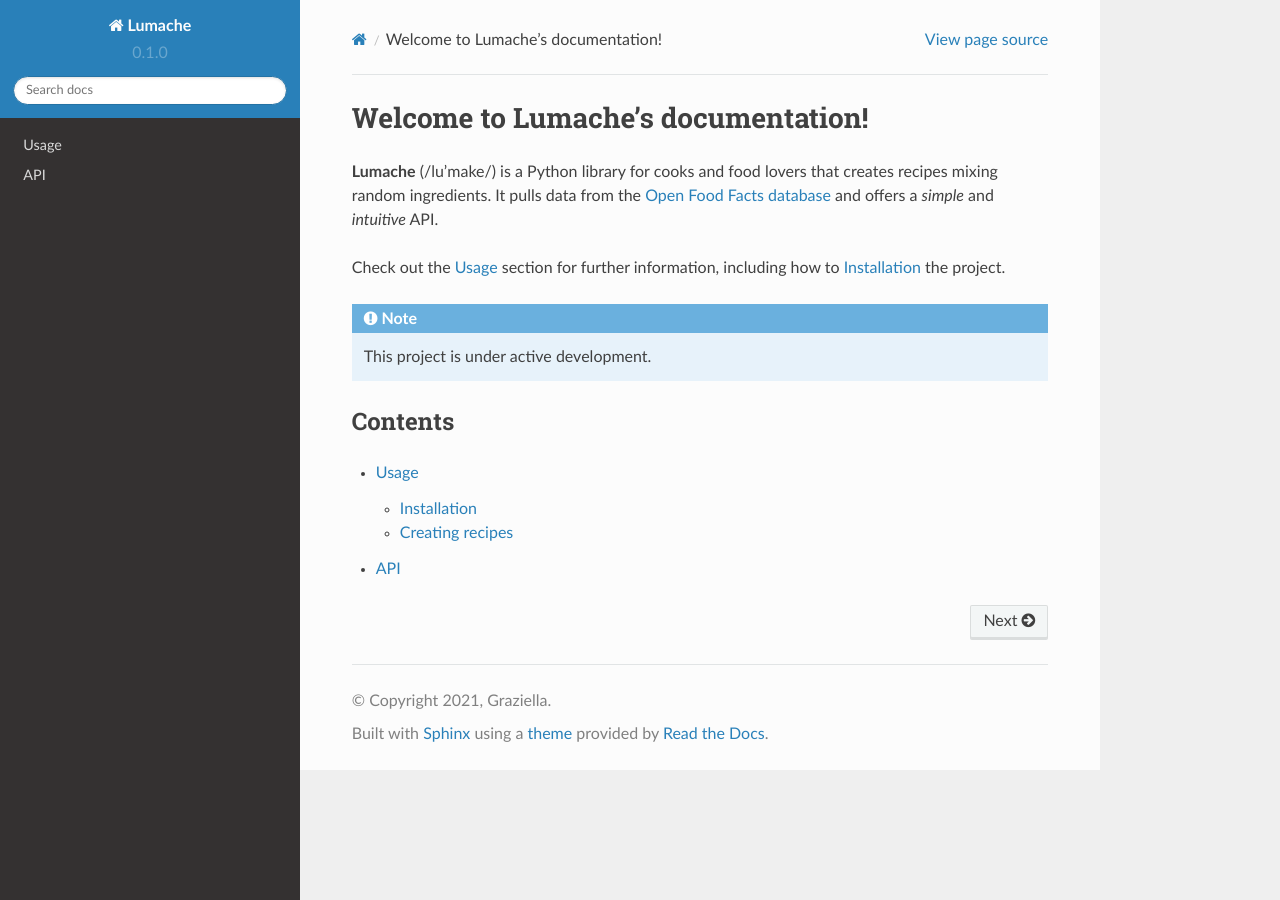
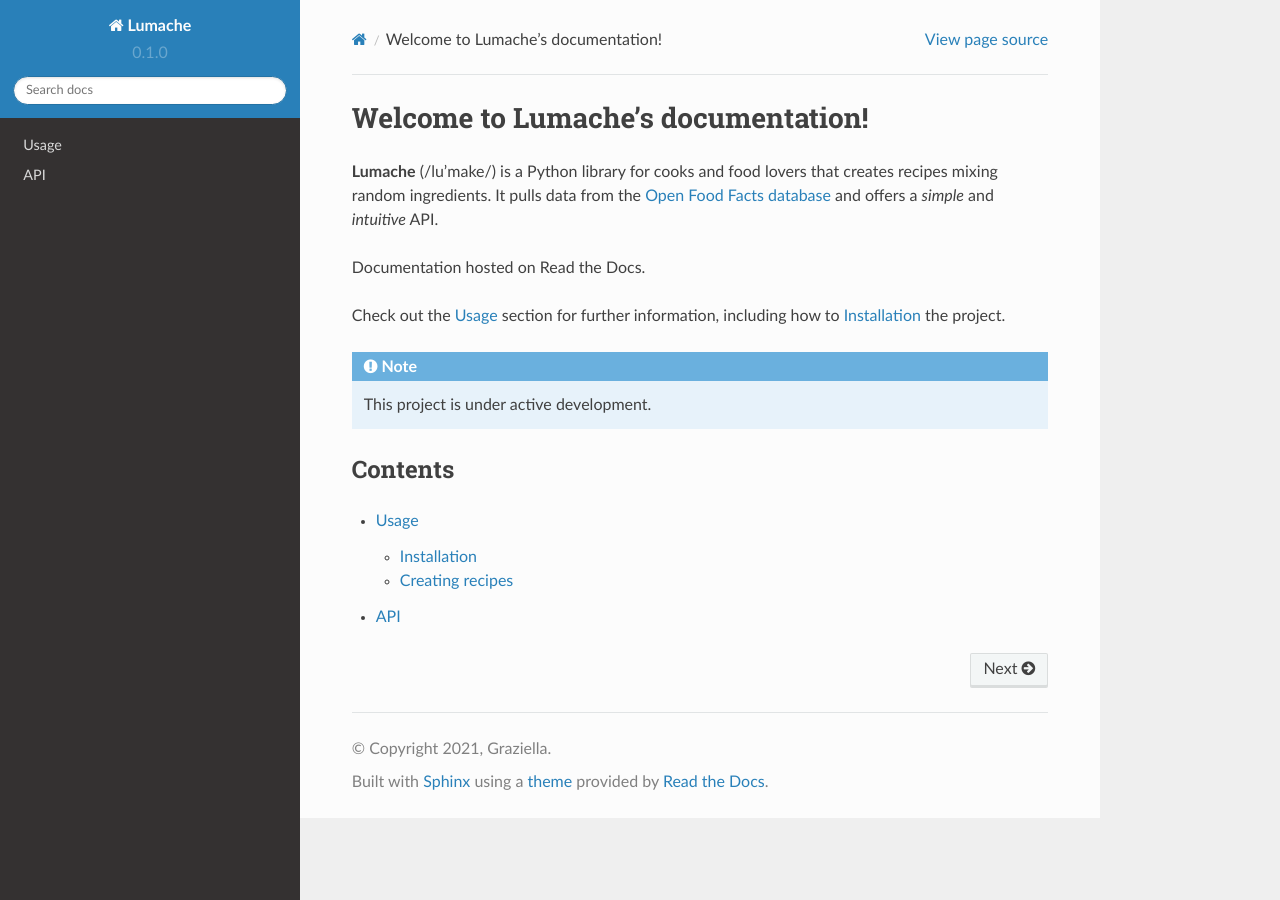
Before and after one commit to LaurineDargaud/matlab2py-image-analysis, a Sphinx documentation site: the page built from docs/source/index.rst, in a window 1280 px wide. Built offline with Sphinx 7.4.7 and the Read the Docs theme 2.0.0, drawn with Linux system fonts in a browser that asks for light colours.

Commit message:
Update index.rst

```diff
--- a/docs/source/index.rst
+++ b/docs/source/index.rst
@@ -5,6 +5,8 @@
 that creates recipes mixing random ingredients.
 It pulls data from the `Open Food Facts database <https://world.openfoodfacts.org/>`_
 and offers a *simple* and *intuitive* API.
+
+Documentation hosted on Read the Docs.
 
 Check out the :doc:`usage` section for further information, including
 how to :ref:`installation` the project.
```
